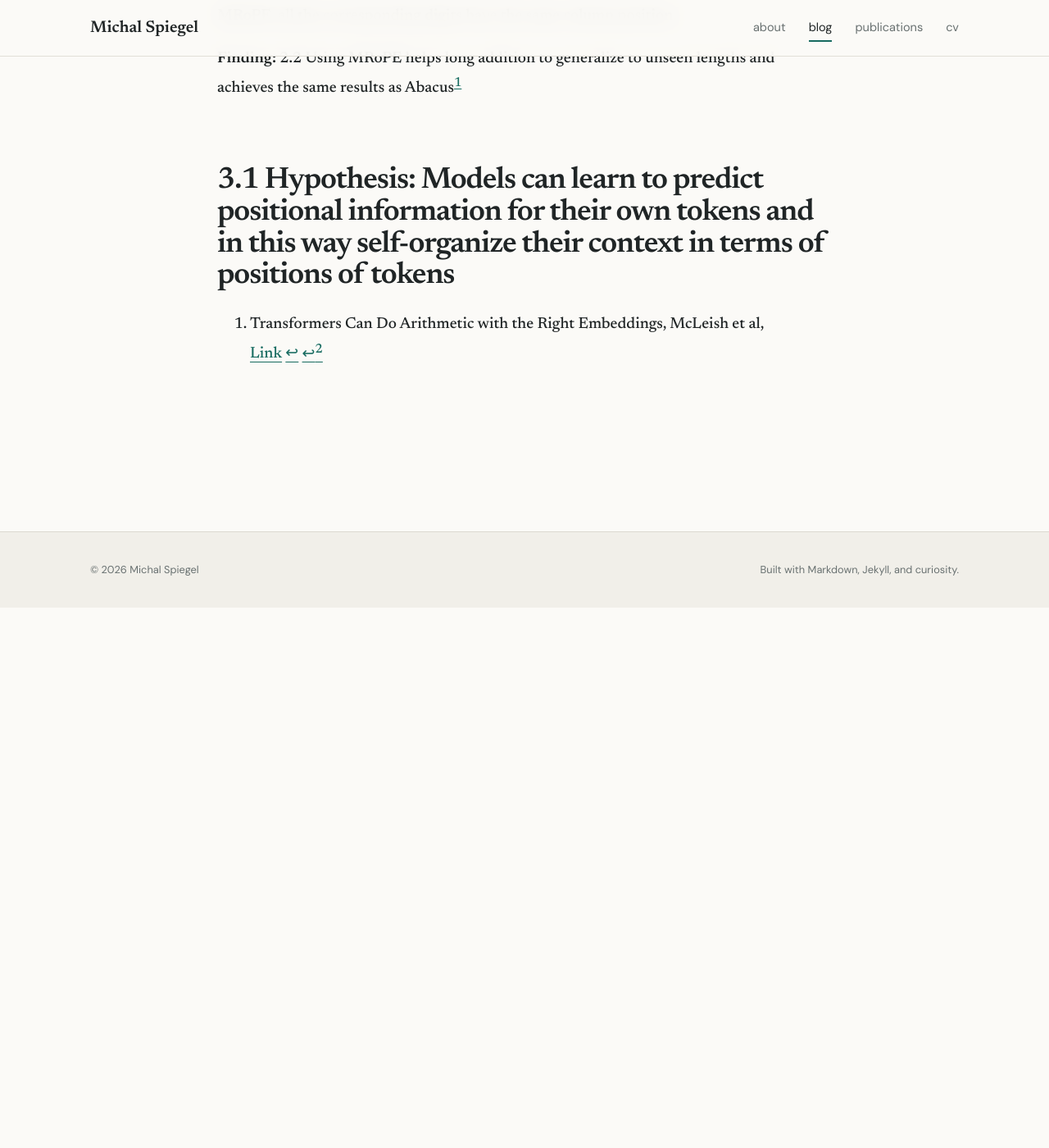
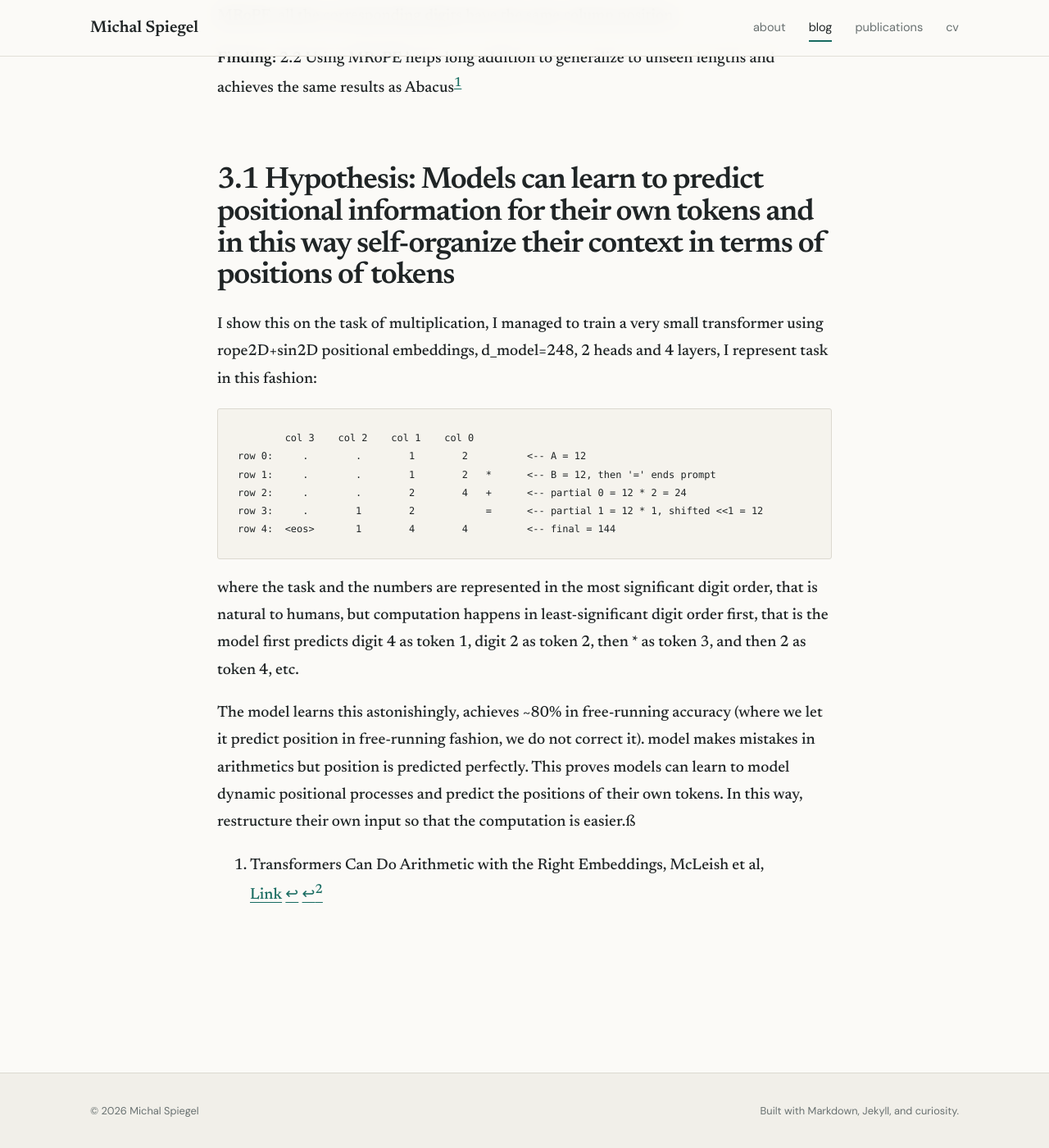
Before and after one commit to michalspiegel/michalspiegel.github.io, a Jekyll site: the page built from _posts/2026-07-22-self-organizing-positional-encodings.md, in a window 1280 px wide and 1400 px high, scrolled down 2535 px. Shown: the whole window at 82% size. Built offline with Jekyll 4.4.1, drawn with Linux system fonts in a browser that asks for light colours; before the commit the page ends 3276 px from its top, so only the background shows below that.

Commit message:
update SOPE

````diff
--- a/_posts/2026-07-22-self-organizing-positional-encodings.md
+++ b/_posts/2026-07-22-self-organizing-positional-encodings.md
@@ -34,7 +34,19 @@ I was curious whether we could make it extrapolate. Inspired by the Abacus paper
 
 ## 3.1 **Hypothesis:** Models can learn to predict positional information for their own tokens and in this way self-organize their context in terms of positions of tokens
 
+I show this on the task of multiplication, I managed to train a very small transformer using rope2D+sin2D positional embeddings, d_model=248, 2 heads and 4 layers, I represent task in this fashion:
+```
+        col 3    col 2    col 1    col 0
+row 0:     .        .        1        2          <-- A = 12
+row 1:     .        .        1        2   *      <-- B = 12, then '=' ends prompt
+row 2:     .        .        2        4   +      <-- partial 0 = 12 * 2 = 24
+row 3:     .        1        2            =      <-- partial 1 = 12 * 1, shifted <<1 = 12
+row 4:  <eos>       1        4        4          <-- final = 144
+```
 
+where the task and the numbers are represented in the most significant digit order, that is natural to humans, but computation happens in least-significant digit order first, that is the model first predicts digit 4 as token 1, digit 2 as token 2, then * as token 3, and then 2 as token 4, etc.
+
+The model learns this astonishingly, achieves ~80% in free-running accuracy (where we let it predict position in free-running fashion, we do not correct it). model makes mistakes in arithmetics but position is predicted perfectly. This proves models can learn to model dynamic positional processes and predict the positions of their own tokens. In this way, restructure their own input so that the computation is easier.ß
 
 
 [^1]: Transformers Can Do Arithmetic with the Right Embeddings, McLeish et al, [Link](https://arxiv.org/html/2405.17399v1)
````
